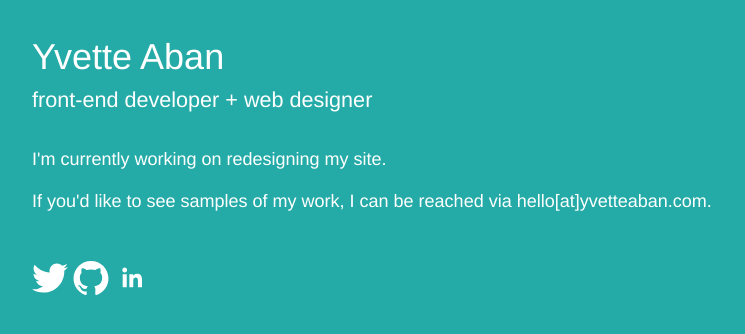
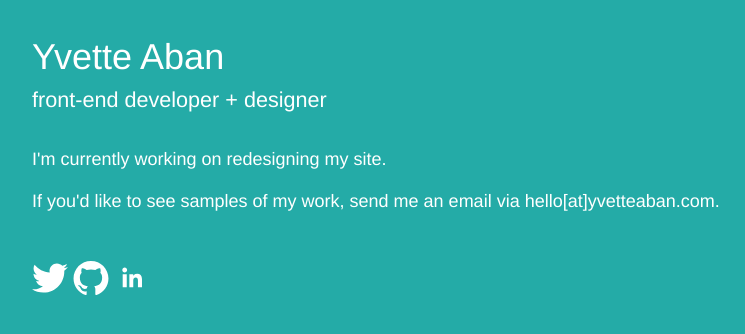
Before and after one commit to yvetteaban/yvetteaban.github.io, a Jekyll site: the page built from index.html, in a window 1280 px wide. Shown: the top 334 px of the page, without its empty margins (53-798 px from the left). Built offline with Jekyll 4.4.1, drawn with Linux system fonts in a browser that asks for light colours.

Commit message:
Added a link to the email
Changed some wording

```diff
--- a/index.html
+++ b/index.html
@@ -5,9 +5,9 @@ layout: default
 <div class="home">
 
   <h1>Yvette Aban</h1>
-  <h2>front-end developer + web designer</h2>
+  <h2>front-end developer + designer</h2>
 
   <p>I'm currently working on redesigning my site.</p>
-  <p>If you'd like to see samples of my work, I can be reached via hello[at]yvetteaban.com.</p>
+  <p>If you'd like to see samples of my work, send me an email via <a mailto="hello@yvetteaban.com?subject=Portfolio%Request">hello[at]yvetteaban.com</a>.</p>
 
 </div>
```
